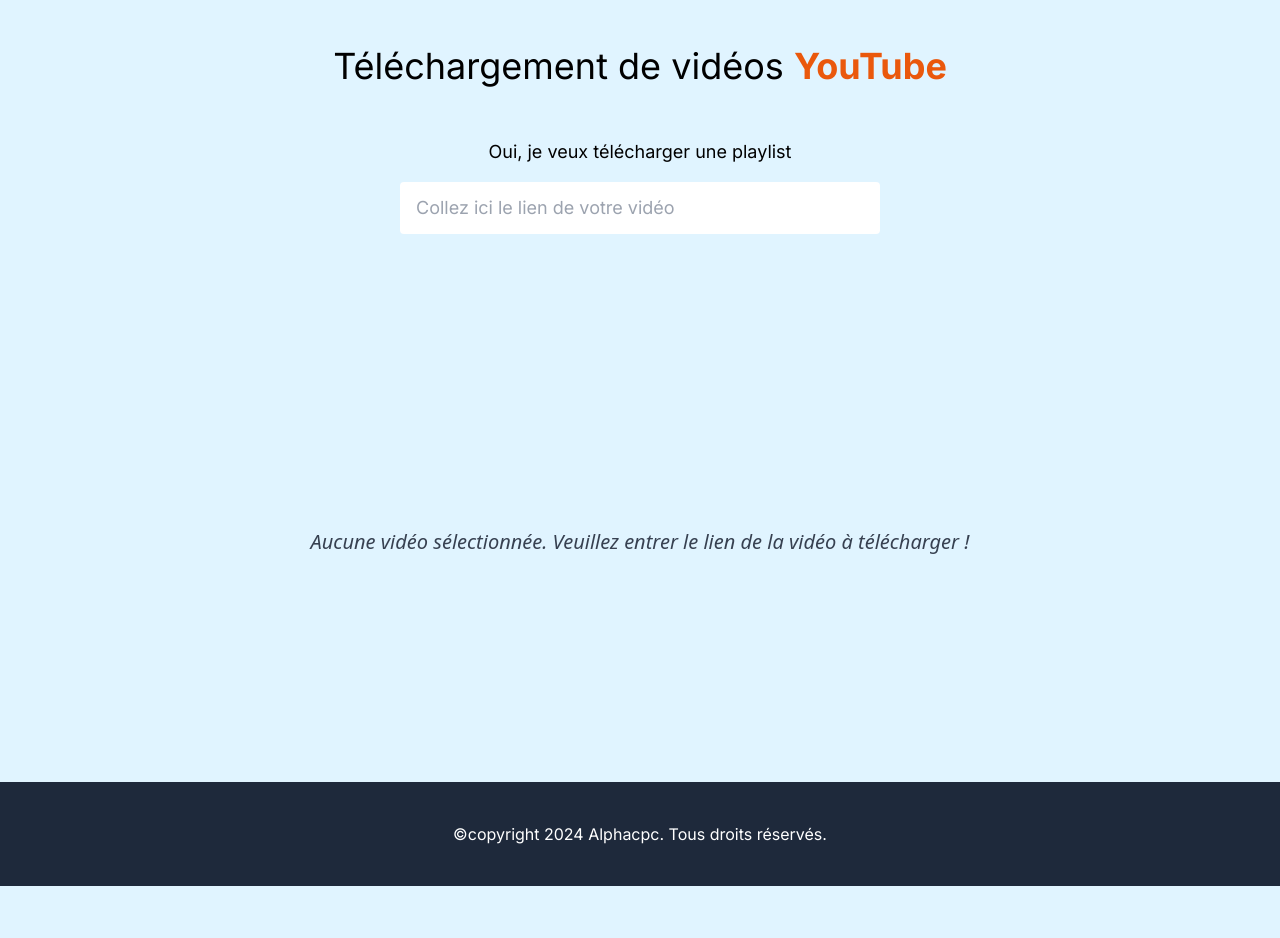
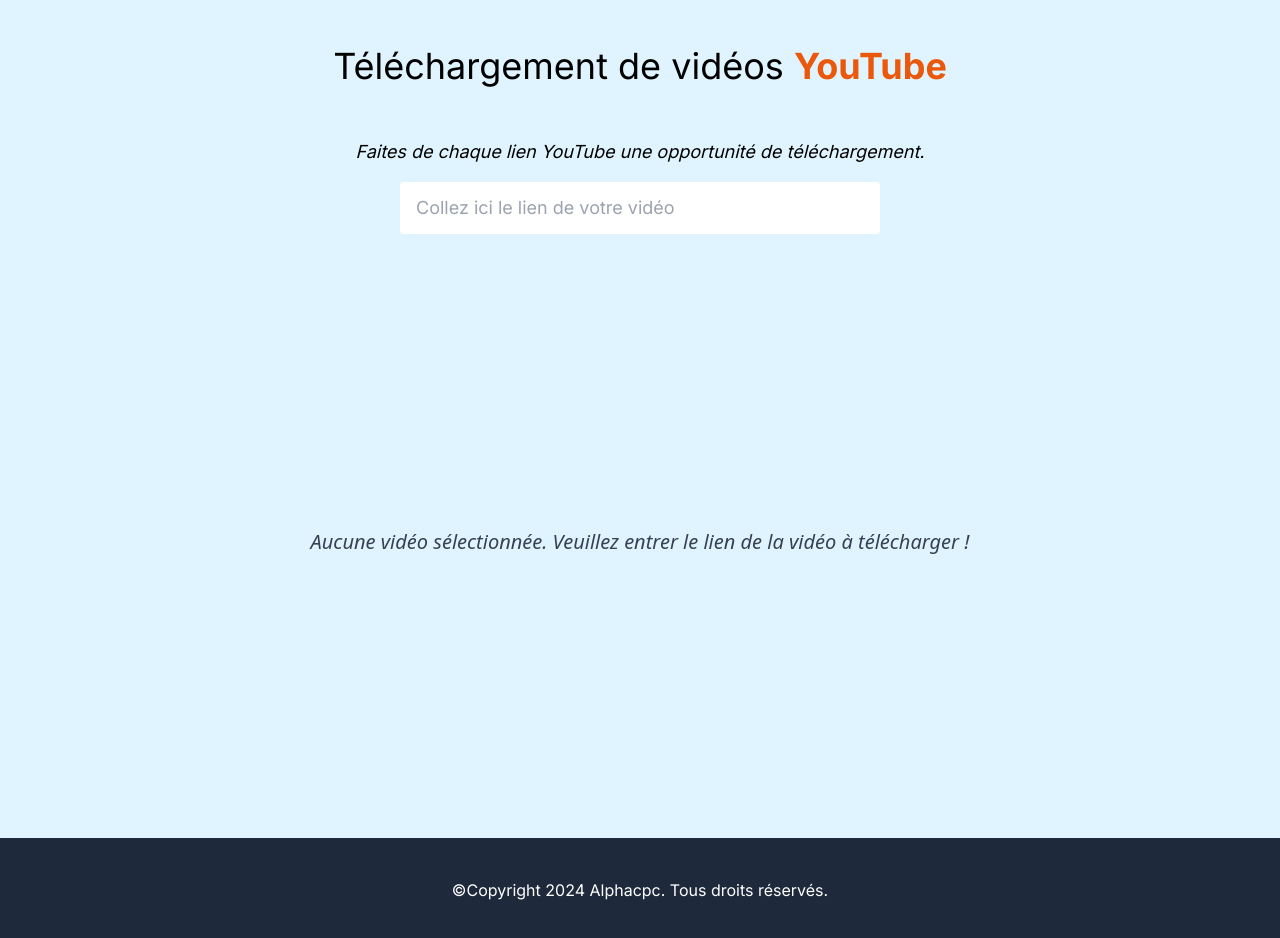
Before and after one commit to alphacpc/downloader, a Next.js app in the folder ui/: page / in a window 1280 px wide. Shown: the part 80-1018 px from the top of the page. Before the commit the page ends 966 px from the top, so only its background shows below. Built offline with nearby package versions, Linux system fonts and the light colour scheme.

Commit message:
remove clg and optimise some component

```diff
--- a/ui/src/app/layout.tsx
+++ b/ui/src/app/layout.tsx
@@ -8,8 +8,8 @@
 // const inter = Inter({ subsets: ['latin'] })
 
 export const metadata: Metadata = {
-  title: 'Create Next App',
-  description: 'Generated by create next app',
+  title: "JIELKO",
+  description: "Application pour téléchargement de videos Youtube"
 }
 
 export default function RootLayout({
@@ -20,10 +20,10 @@
   return (
     <html lang="fr">
       <body>
-      <Navbar/>
-        <main className="relative">
-          {children}
-        </main>
+        <Navbar/>
+          <main className="relative">
+            {children}
+          </main>
         <Footer/>
       </body>
     </html>
--- a/ui/src/components/Footer.tsx
+++ b/ui/src/components/Footer.tsx
@@ -2,8 +2,8 @@
 
 const Footer = () => {
   return (
-    <footer className="bg-slate-800 text-white py-10  bottom-0 w-full flex justify-center">
-      <p>&copy;copyright 2024 Alphacpc. Tous droits réservés.</p>
+    <footer className="bg-slate-800 text-white py-10 mt-14 bottom-0 w-full flex justify-center">
+      <p>&copy;Copyright 2024 Alphacpc. Tous droits réservés.</p>
     </footer>
   )
 }
--- a/ui/src/components/Form.tsx
+++ b/ui/src/components/Form.tsx
@@ -1,9 +1,9 @@
-"use client"
-import React, {useState, ChangeEvent, useEffect} from 'react'
-import axios from "axios"
-import Link from 'next/link'
-import { VideoInfo, StreamInfo } from "../constants/types"
-import Empty from './Empty'
+"use client";
+import axios from "axios";
+import Empty from './Empty';
+import Link from "next/link";
+import { VideoInfo, StreamInfo } from "../constants/types";
+import React, {useState, ChangeEvent, useEffect} from "react";
 
 
 const FormDownload = () => {
@@ -12,18 +12,13 @@
     const [info, setInfo] = useState({title:null, image:null})
 
     const fetchData = async () => {
-        console.log(url)
         try {
           const response = await axios.get(`http://127.0.0.1:5000/?title=${url}`);
-          console.log('API Response:', response.data); // Ajoutez ce log
           await setVideos(response.data["streams"]);
           await setInfo({
               "title": response.data["title"],
               "image": response.data["thumbnail_url"]
           })
-          console.log(typeof(videos))
-          console.log(response.data["streams"])
-          console.log('Video Object Keys:', Object.keys(videos));
         } catch (error) {
           console.error('Erreur lors de la récupération des données :', error);
         }
@@ -35,23 +30,19 @@
     }
 
 
-    const handleDownloadVideo = async(e: ChangeEvent<HTMLInputElement>) => {
-        console.log(e.target)
-        const res = await axios.get(`http://127.0.0.1:5000/download?itag=${e.target.dataset.itag}`);
-        console.log(res);
-    }
-
     useEffect(() => {
         url && fetchData();
         !url && setVideos([])
-      }, [url]);
+      },
+    [url]);
+
 
     return (
         <div className="flex flex-col">
             <h1 className="text-4xl text-center line-">Téléchargement de vidéos <span className="text-orange-600 font-bold">YouTube</span></h1>
             <form className=" my-8 py-5 flex flex-col justify-center items-center" method='post'>
                 <div className="flex items-center flex-row-reverse text-lg mb-4">
-                    <label htmlFor="playlist">Oui, je veux télécharger une playlist</label>
+                    <p className='italic'>Faites de chaque lien YouTube une opportunité de téléchargement. </p>
                 </div>
 
                 <input type="text" name="link"
@@ -81,4 +72,4 @@
     )
 }
 
-export default FormDownload
+export default FormDownload;
```
